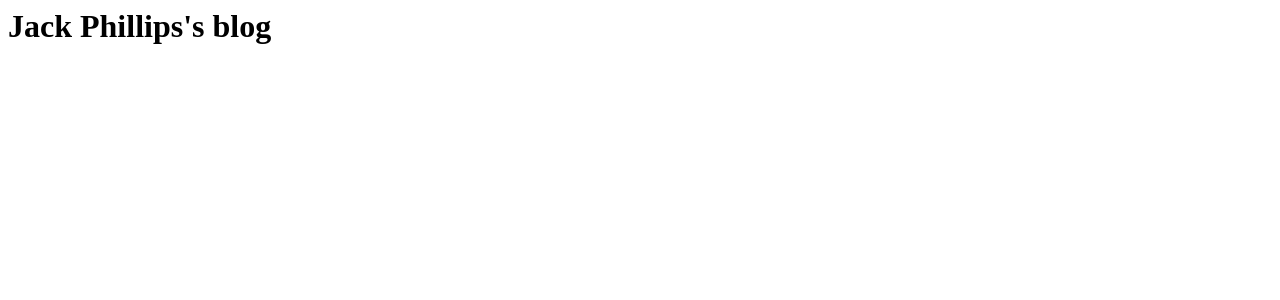
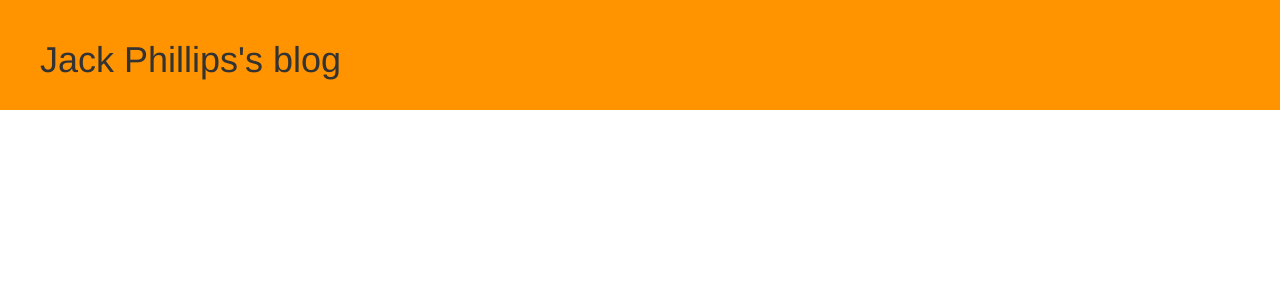
Before and after one commit to JackPhillipsspb/firstproject, a Django app: page / in a window 1280 px wide. Shown: the top 300 px of the page. Run offline with Django 3.2, Linux system fonts and the light colour scheme; data that the repository does not hold is empty; some libraries are stand-ins or nearby versions.

Commit message:
Changed css

```diff
--- /dev/null
+++ b/myBlog/static/css/style.css
@@ -0,0 +1,18 @@
+h1 a {
+	color: #FCA205;
+	font-family: 'Lobster';
+}
+
+body {
+	padding-left: 0;
+}
+
+.page_header {
+	background-color: #ff9400;
+	margin-top: 0;
+	margin-left: 0;
+	padding: 20px 20px 20px 40px;
+}
+.post {
+	padding-left: 20px;
+}
--- a/myBlog/templates/myBlog/post_list.html
+++ b/myBlog/templates/myBlog/post_list.html
@@ -1,10 +1,15 @@
+{% load static %}
 <html>
 	<head>
 		<title>Jack Phillips's blog</title>
+		<link rel="stylesheet" href="//maxcdn.bootstrapcdn.com/bootstrap/3.2.0/css/bootstrap.min.css">
+		<link rel="stylesheet" href="//maxcdn.bootstrapcdn.com/bootstrap/3.2.0/css/bootstrap-theme.min.css">
+		<link href="https://fonts.googleapis.com/css?family=Lobster&subset=latin,cyrillic" rel="stylesheet" type="text/css">
+		<link rel="stylesheet" href="{% static 'css/style.css' %}"
 	</head>
 	<body>
-		<div><h1>Jack Phillips's blog</h1></div>
-		<div>
+		<div class="page_header"><h1>Jack Phillips's blog</h1></div>
+		<div class="post">
 			{% for post in posts %}
 				<p>published date: {{ post.published_date }}</p>
 				<h1><a href="">{{ post.title }}</a></h1>
```
